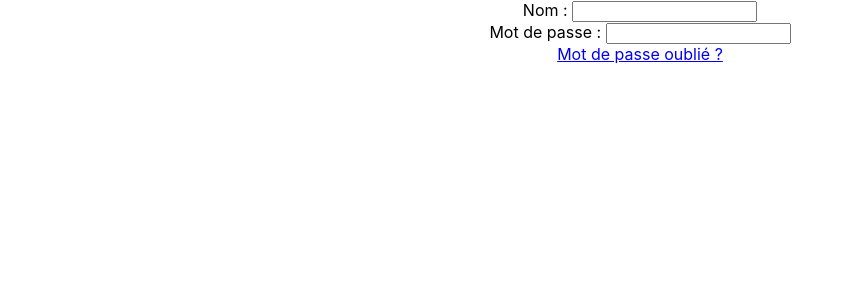
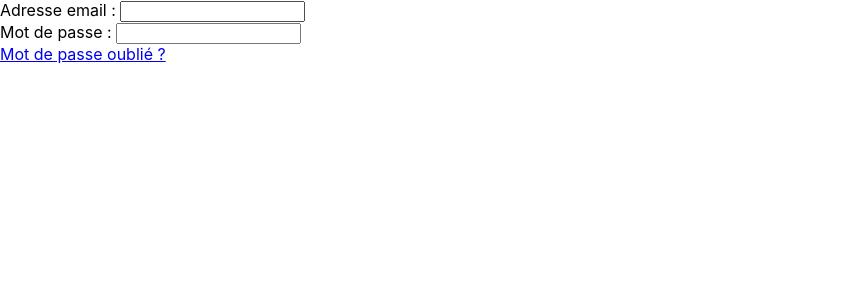
Before and after one commit to MickaelN/React-tooltip, a React (Create React App) app: page / in a window 1280 px wide. Shown: the top 300 px of the page, without its empty margins (0-854 px from the left). Built offline with nearby package versions, Linux system fonts and the light colour scheme.

Commit message:
Afficher le message personnalisé dans le tooltip

```diff
--- a/src/App.js
+++ b/src/App.js
@@ -3,20 +3,20 @@ import "./App.css"
 import Tooltip from "./Component/Tooltip"
 
 function App() {
-  const [isNameVisible, setIsNameVisible] = useState(false)
-  const showNameTooltip = () => {
-    setIsNameVisible(true)
+  const [isMailVisible, setIsMailVisible] = useState(false)
+  const showMailTooltip = () => {
+    setIsMailVisible(true)
   }
-  const hideNameTooltip = () => {
-    setIsNameVisible(false)
+  const hideMailTooltip = () => {
+    setIsMailVisible(false)
   }
   return (
-    <div className="App">
+    <div classMail="App">
       <form>
         <div style={{ width: "100%" }}>
-          <label for="lastname">Nom : </label>
-          <Tooltip show={isNameVisible}>
-            <input type="text" name="lastname" id="lastname" onClick={showNameTooltip} onBlur={hideNameTooltip} />
+          <label for="mail">Adresse email : </label>
+          <Tooltip show={isMailVisible} content="L'adresse email fournit lors de l'inscription">
+            <input type="email" name="mail" id="mail" onClick={showMailTooltip} onBlur={hideMailTooltip} />
           </Tooltip>
         </div>
         <div style={{ width: "100%" }}>
--- a/src/Component/Tooltip/index.js
+++ b/src/Component/Tooltip/index.js
@@ -1,11 +1,11 @@
 import React from "react"
 import "./index.css"
 
-const Tooltip = ({ children, show }) => {
+const Tooltip = ({ children, show, content }) => {
     return (
         <React.Fragment>
             {children}
-            <p style={{ display: show ? "block" : "none" }}>Composant tooltip</p>
+            <p style={{ display: show ? "block" : "none" }}>{content}</p>
         </React.Fragment>
     );
 }
```
